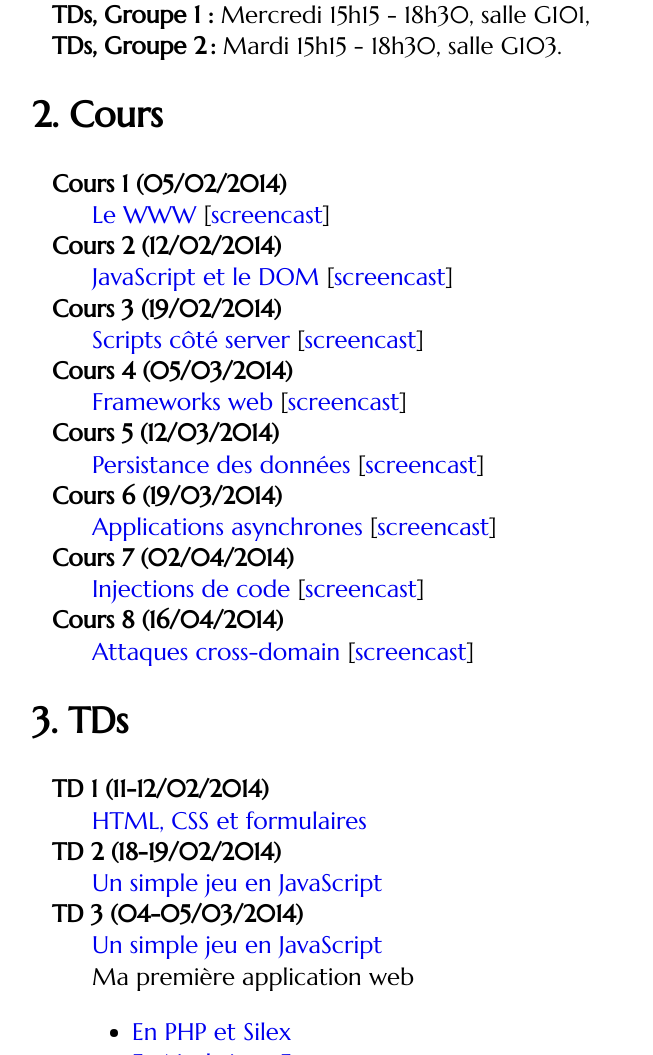
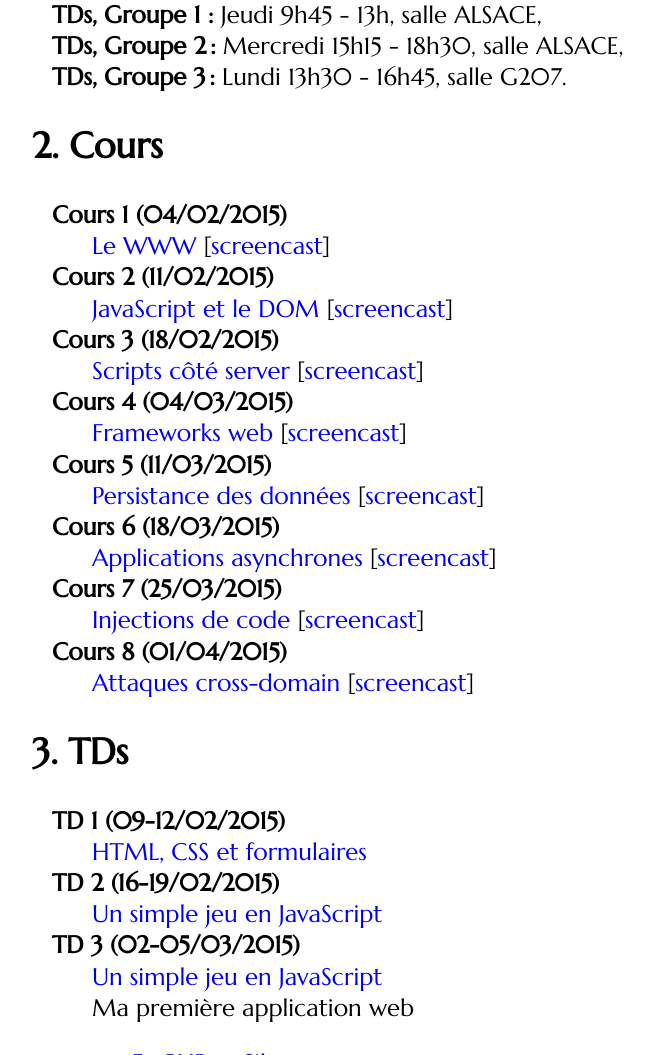
Before and after one commit to defeo/aws, a Jekyll site: the page built from index.md, in a window 1280 px wide and 1400 px high. Shown: the part 345-1400 px from the top of the window, without its empty margins (54-707 px from the left). Built offline with Jekyll 4.4.1, drawn with Linux system fonts in a browser that asks for light colours; some web fonts are replaced; some of the changed text lies outside the part shown.

Commit message:
Updated for new year

```diff
--- a/index.md
+++ b/index.md
@@ -10,95 +10,95 @@ title: AWS – Applications web et sécurité
 **Chargé de cours et de TD :** Luca De Feo <http://defeo.lu/>.
 
 **Cours :** Mercredi 13h30 - 15h, amphi B,
-**TDs, Groupe 1 :** Mercredi 15h15 - 18h30, salle G101,
-**TDs, Groupe 2 :** Mardi 15h15 - 18h30, salle G103.
+**TDs, Groupe 1 :** Jeudi 9h45 - 13h, salle ALSACE,
+**TDs, Groupe 2 :** Mercredi 15h15 - 18h30, salle ALSACE,
+**TDs, Groupe 3 :** Lundi 13h30 - 16h45, salle G207.
 
 ## Cours
 
-Cours 1 (05/02/2014)
+Cours 1 (04/02/2015)
 : [Le WWW](classes/class1) {% include vimeo.html id="118491664" %}
 
-Cours 2 (12/02/2014)
+Cours 2 (11/02/2015)
 : [JavaScript et le DOM](classes/class2) {% include vimeo.html id="88959210" %}
 
-Cours 3 (19/02/2014)
+Cours 3 (18/02/2015)
 : [Scripts côté server](classes/class3) {% include vimeo.html id="88833838" %}
 
-Cours 4 (05/03/2014)
+Cours 4 (04/03/2015)
 : [Frameworks web](classes/class4) {% include vimeo.html id="88833837" %}
 
-Cours 5 (12/03/2014)
+Cours 5 (11/03/2015)
 : [Persistance des données](classes/class5) {% include vimeo.html id="88957419" %}
 
-Cours 6 (19/03/2014)
+Cours 6 (18/03/2015)
 : [Applications asynchrones](classes/class6) {% include vimeo.html id="89603834" %}
 
-Cours 7 (02/04/2014)
+Cours 7 (25/03/2015)
 : [Injections de code](classes/class7) {% include vimeo.html id="90803354" %}
 
-Cours 8 (16/04/2014)
+Cours 8 (01/04/2015)
 : [Attaques cross-domain](classes/class8) {% include vimeo.html id="92474257" %}
 
 
 ## TDs
 
-TD 1 (11-12/02/2014)
+TD 1 (09-12/02/2015)
 : [HTML, CSS et formulaires](tutorials/tutorial1)
 
-TD 2 (18-19/02/2014)
+TD 2 (16-19/02/2015)
 : [Un simple jeu en JavaScript](tutorials/tutorial2)
 
-TD 3 (04-05/03/2014)
+TD 3 (02-05/03/2015)
 : [Un simple jeu en JavaScript](tutorials/tutorial2)
 : Ma première application web
 
   - [En PHP et Silex](tutorials/tutorial3-silex)
   - [En Node.js et Express](tutorials/tutorial3-node)
 
-TD 4 (11-12/03/2014)
+TD 4 (09-12/03/2015)
 : Ma première application web
 
   - [En PHP et Silex](tutorials/tutorial3-silex)
   - [En Node.js et Express](tutorials/tutorial3-node)
 
-TD 5 (18-19/03/2014)
+TD 5 (16-19/03/2015)
 : Comptes utilisateur
 
   - [En PHP et Silex](tutorials/tutorial4-silex)
   - [En Node.js et Express](tutorials/tutorial4-node)
 
-TD 6 (01-02/04/2014)
+TD 6 (23-26/03/2015)
 : Comptes utilisateur
 
   - [En PHP et Silex](tutorials/tutorial4-silex)
   - [En Node.js et Express](tutorials/tutorial4-node)
 
-TD 7 (15-16/04/2014)
+TD 7 (30/03-02/04/2015)
 : Un jeu multi-utilisateurs
 
   - [En PHP et Silex](tutorials/tutorial5-silex)
   - [En Node.js et Express](tutorials/tutorial5-node)
 
-TD 8 (17/04/2014)
+TD 8 (13-16/04/2015)
 : Un jeu multi-utilisateurs
 
   - [En PHP et Silex](tutorials/tutorial5-silex)
   - [En Node.js et Express](tutorials/tutorial5-node)
 
 
-## Modalités de contrôle
+## Archives
 
-17/03/2014
-: [Premier checkpoint](other/cc1) (contrôle continu)
+Éditions précédentes de ce cours :
 
-20/04/2014
-: [Deuxième checkpoint](other/cc2) (contrôle continu)
+- [2013-2014](http://defeo.lu/aws-2014)
 
-07/05/2014
-: Examen ([Pré-sujet](other/exam-template)) ([Sujet](other/exam-2014-1))
+Sujets d'examen :
 
-17/06/2014
-: Examen deuxième session ([Sujet](other/exam-2014-2))
+- [Premier checkpoint 2013-2014](other/cc1) (contrôle continu)
+- [Deuxième checkpoint 2013-2014](other/cc2) (contrôle continu)
+- Examen 2013-2014 ([Pré-sujet](other/exam-template)) ([Sujet](other/exam-2014-1))
+- Examen deuxième session 2013-2014 ([Sujet](other/exam-2014-2))
 
 
 ## Liens
```
Also changed, not shown: classes/class1.md (+9 -11 lines).
